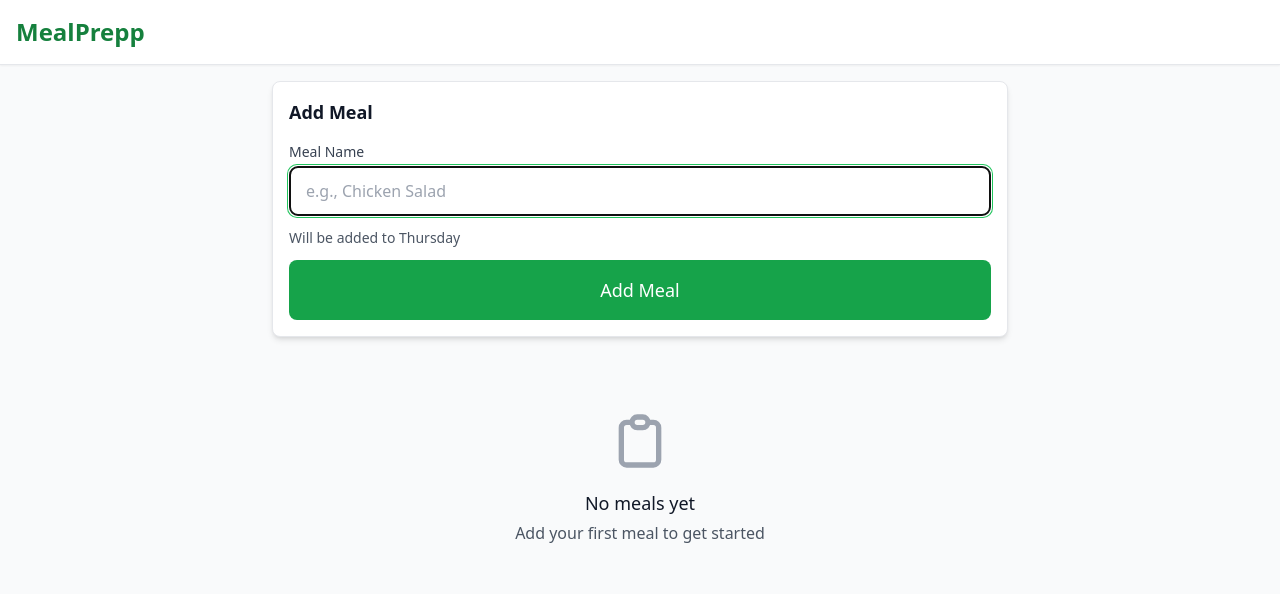
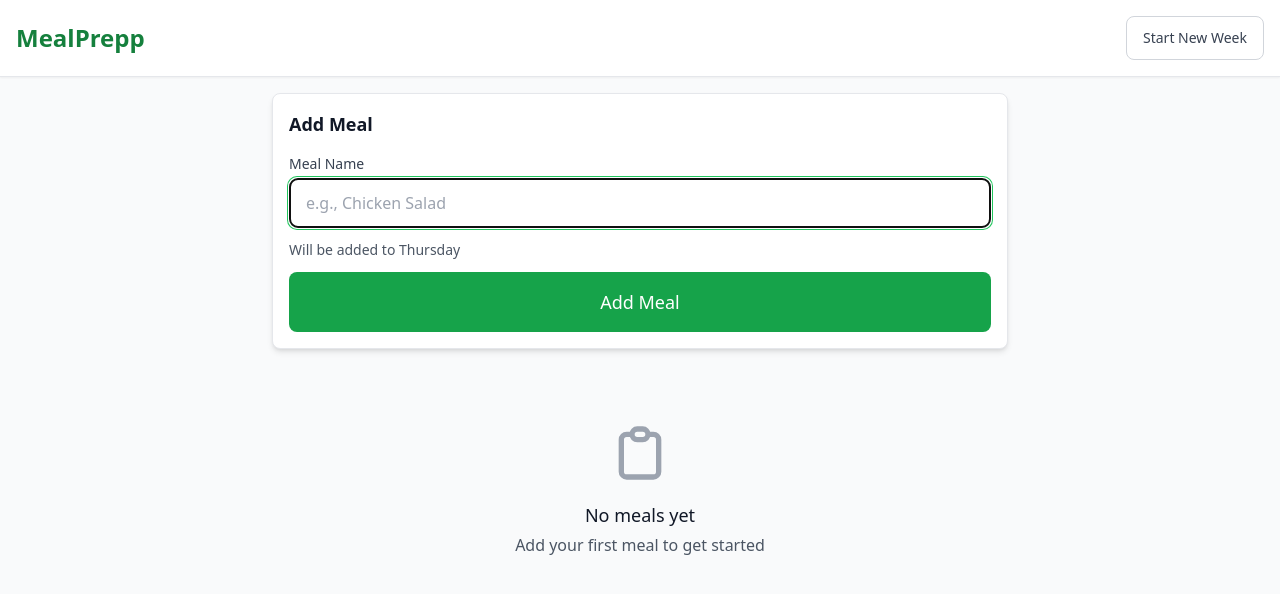
Before and after one commit to jhaals/mealplan, a React (Vite) app: page / in a window 1280 px wide. Both pictures are taken after a click on the button "Start Planning". Shown: the top 594 px of the page. Built offline with nearby package versions, Linux system fonts and the light colour scheme.

Commit message:
new-week
Signed-off-by: Johan Haals <johan.haals@gmail.com>

```diff
--- a/src/App.tsx
+++ b/src/App.tsx
@@ -18,7 +18,7 @@ import { MealCard } from './components/MealCard';
 import type { Meal } from './types';
 
 function App() {
-  const { state, setStartDate, addMeal, deleteMeal, moveMeal, swapMeals } = useMealPlanner();
+  const { state, setStartDate, addMeal, deleteMeal, moveMeal, swapMeals, reset } = useMealPlanner();
   const [activeMeal, setActiveMeal] = useState<{ meal: Meal; day: string } | null>(null);
 
   // Configure sensors for drag and drop
@@ -85,8 +85,16 @@ function App() {
     <div className="min-h-screen bg-gray-50">
       {/* Header */}
       <header className="bg-white shadow-sm border-b border-gray-200 sticky top-0 z-10">
-        <div className="max-w-7xl mx-auto px-4 py-4">
+        <div className="max-w-7xl mx-auto px-4 py-4 flex justify-between items-center">
           <h1 className="text-2xl font-bold text-primary-700">MealPrepp</h1>
+          {state.startDate && (
+            <button
+              onClick={reset}
+              className="px-4 py-2 text-sm font-medium text-gray-700 bg-white border border-gray-300 rounded-lg hover:bg-gray-50 transition-colors"
+            >
+              Start New Week
+            </button>
+          )}
         </div>
       </header>
 
--- a/src/hooks/useMealPlanner.ts
+++ b/src/hooks/useMealPlanner.ts
@@ -1,6 +1,6 @@
 import { useReducer, useEffect } from 'react';
 import type { MealPlanState, MealAction, Meal } from '../types';
-import { saveMealPlan, loadMealPlan } from '../utils/storage';
+import { saveMealPlan, loadMealPlan, clearMealPlan } from '../utils/storage';
 import { getOrCreateDay, getNextDay } from '../utils/dateHelpers';
 import { format, addDays } from 'date-fns';
 
@@ -178,6 +178,10 @@ function mealPlanReducer(state: MealPlanState, action: MealAction): MealPlanStat
       return { ...state, days: newDays };
     }
 
+    case 'RESET': {
+      return initialState;
+    }
+
     case 'LOAD_STATE': {
       return action.payload;
     }
@@ -216,5 +220,9 @@ export function useMealPlanner() {
       dispatch({ type: 'MOVE_MEAL', payload: { mealId, sourceDay, targetDay } }),
     swapMeals: (meal1Id: string, meal1Day: string, meal2Id: string, meal2Day: string) =>
       dispatch({ type: 'SWAP_MEALS', payload: { meal1Id, meal1Day, meal2Id, meal2Day } }),
+    reset: () => {
+      clearMealPlan();
+      dispatch({ type: 'RESET' });
+    },
   };
 }
--- a/src/types/index.ts
+++ b/src/types/index.ts
@@ -21,4 +21,5 @@ export type MealAction =
   | { type: 'DELETE_MEAL'; payload: { mealId: string; day: string } }
   | { type: 'MOVE_MEAL'; payload: { mealId: string; sourceDay: string; targetDay: string } }
   | { type: 'SWAP_MEALS'; payload: { meal1Id: string; meal1Day: string; meal2Id: string; meal2Day: string } }
+  | { type: 'RESET' }
   | { type: 'LOAD_STATE'; payload: MealPlanState };
```
